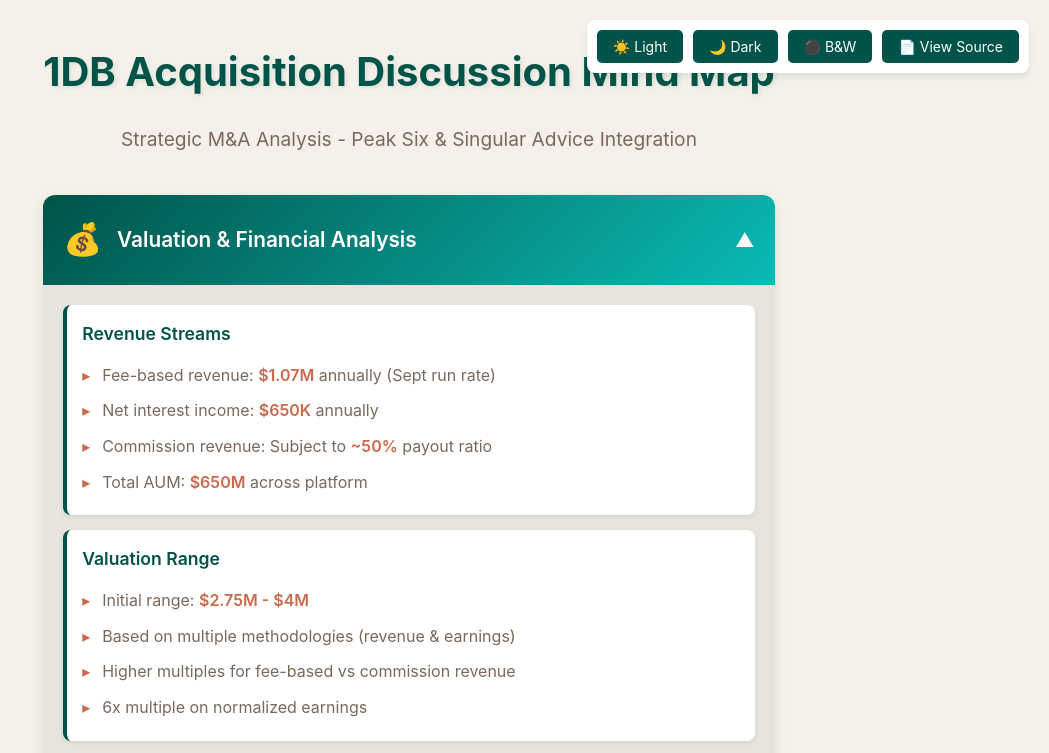
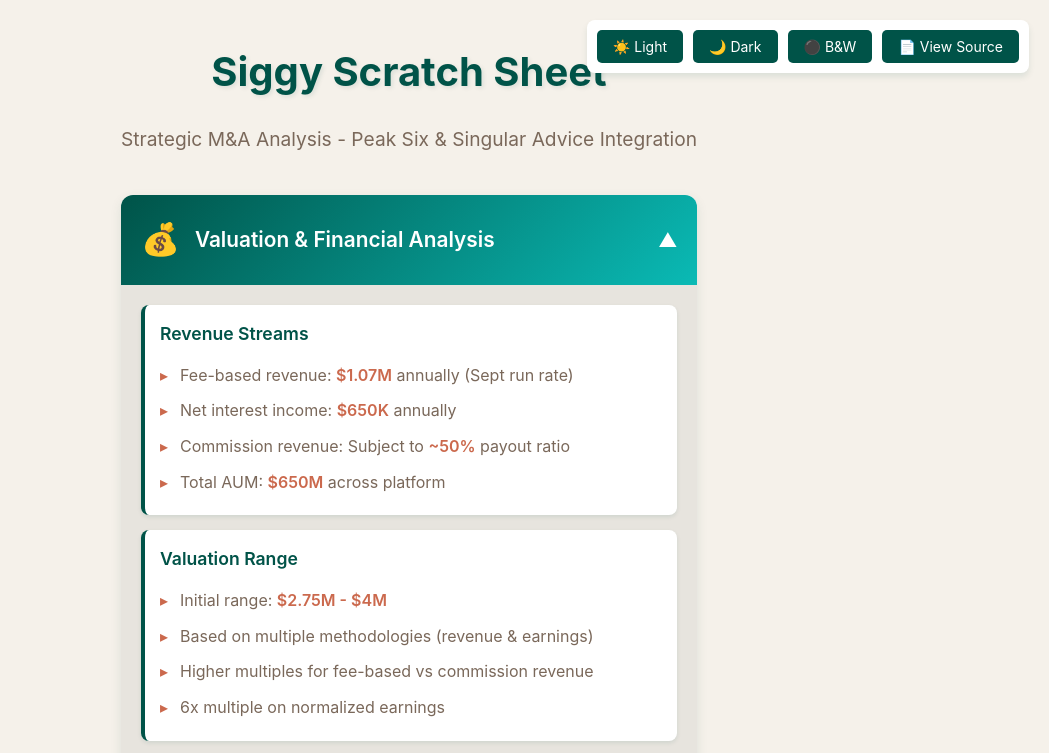
Before and after one commit to GrandPi224/SIGGY, a plain HTML site: page index.html in a window 1280 px wide. Shown: the top 753 px of the page, without its empty margins (231-1280 px from the left). Drawn offline with Linux system fonts and the light colour scheme; a web font is replaced by a local one.

Commit message:
Change title from '1DB Acquisition Discussion Mind Map' to 'Siggy Scratch Sheet'

```diff
--- a/index.html
+++ b/index.html
@@ -338,7 +338,7 @@
     </div>
 
     <div class="container">
-        <h1>1DB Acquisition Discussion Mind Map</h1>
+        <h1>Siggy Scratch Sheet</h1>
         <p class="subtitle">Strategic M&A Analysis - Peak Six & Singular Advice Integration</p>
 
         <div class="mind-map">
```
